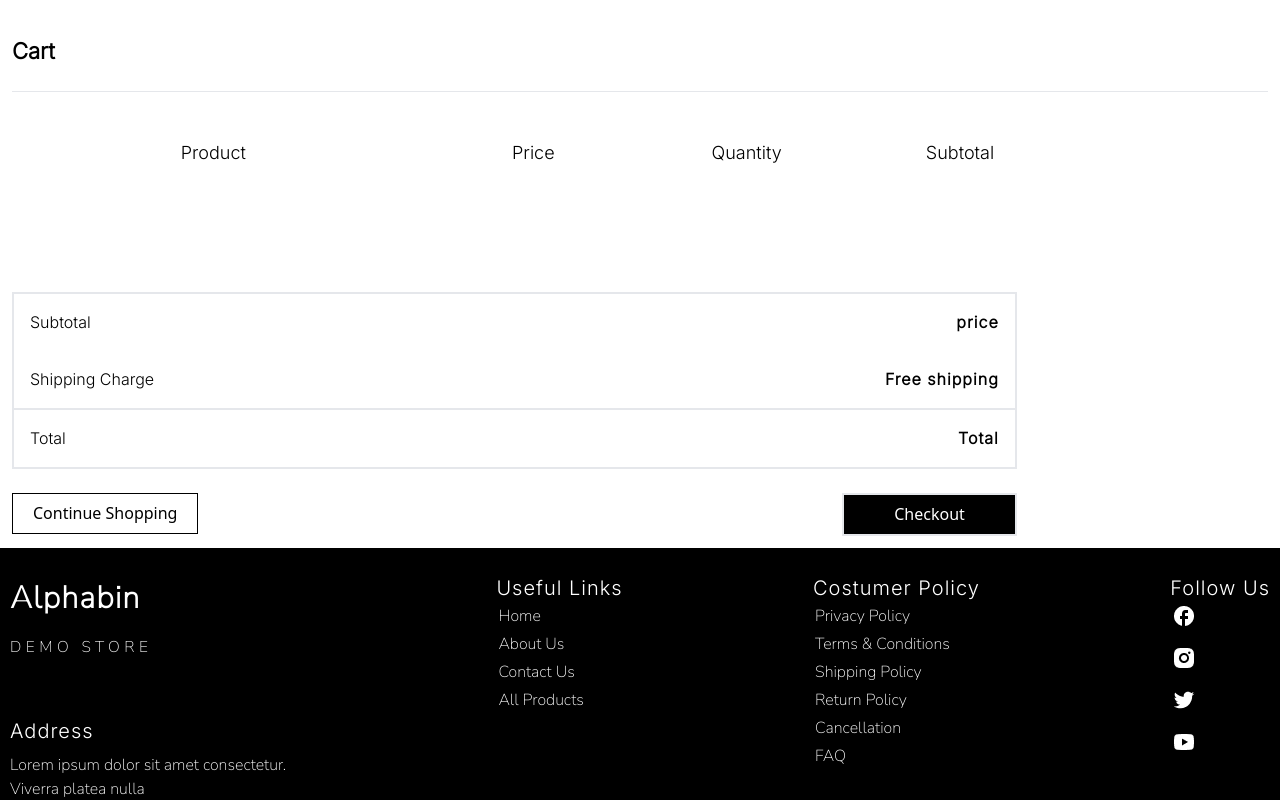
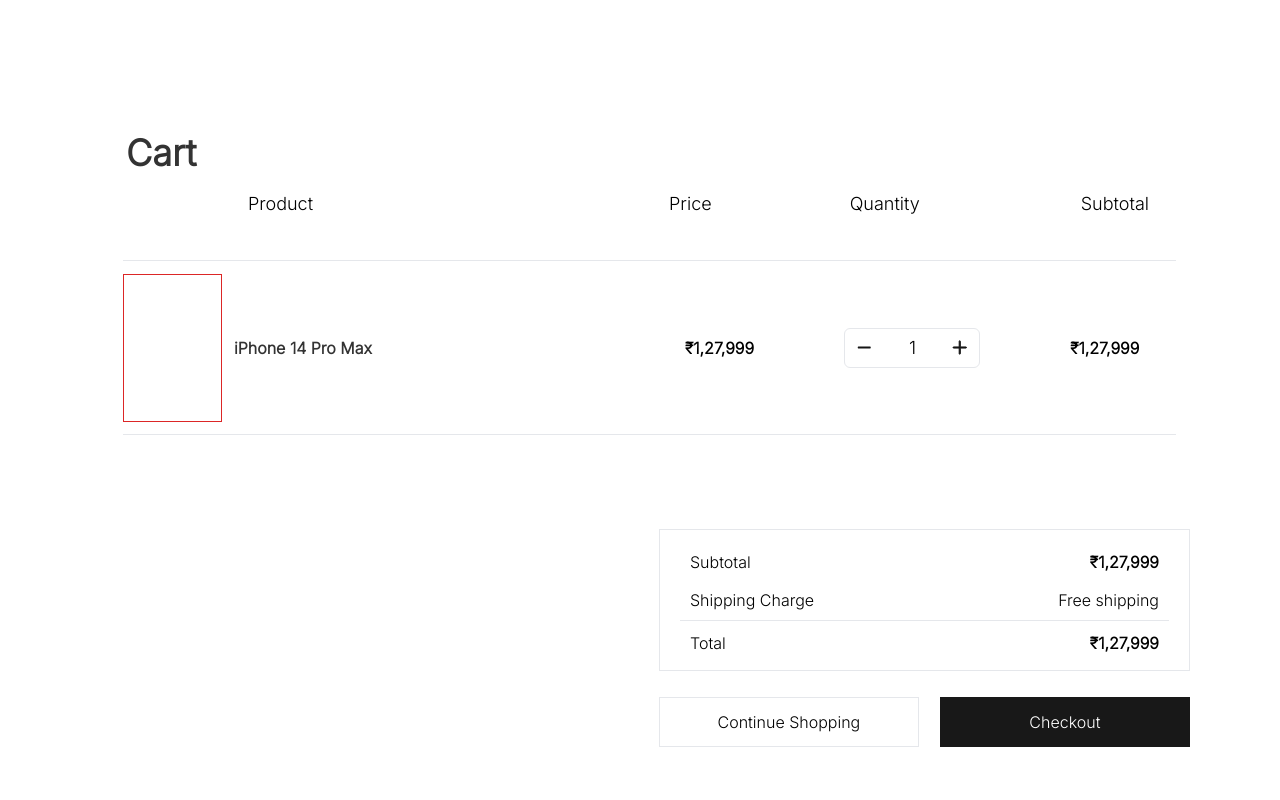
Before and after one commit to alphabin-qa/demo-website, a React (Create React App) app in the folder frontend/: page /cart in a window 1280 px wide. Shown: the top 800 px of the page. Built offline with nearby package versions, Linux system fonts and the light colour scheme.

Commit message:
added cart

```diff
--- a/frontend/src/components/pages/Cart.jsx
+++ b/frontend/src/components/pages/Cart.jsx
@@ -1,12 +1,12 @@
-import React, { useState } from "react";
-import { DeleteOutlined, MinusOutlined, PlusOutlined } from "@ant-design/icons";
+import React from "react";
 import { useDispatch, useSelector } from "react-redux";
 import { removeFromCart, adjustQuantity } from "../../store/reducers/cartItems";
-import { Link } from "react-router-dom";
+import { useNavigate } from "react-router-dom";
 
 function Cart() {
   const { cartItems } = useSelector((state) => state?.cartlists);
   const dispatch = useDispatch();
+  const navigate = useNavigate();
   console.log("Cart Items-----", cartItems);
 
   const removeCartItemHandler = (itemId) => {
@@ -22,139 +22,121 @@
   };
 
   return (
-    <div className="mt-[30px] xl:container lg:container sm:p-[7px] md:p-[12px] mx-auto xl:w-[70%]">
-      <div className="border-b-[1px] h-[50px]">
-        <div className="h-[39px]">
-          <div>
-            <h1 className="float-start font-inter font-[700] sm:text-[18px] xl:text-[36px] md:text-[20px] lg:text-[22px] leading-[18.5px]">
+    <>
+      <div className="mt-[144px] gap-16 mb-[157px]">
+        <div className="shrink-0 mx-[90px] flex flex-col gap-16">
+          <p className="text-[#333] w-full xl:w-[1270px] font-inter text-[36px] font-bold leading-[18.5px] text-left ml-9">
             Cart
-            </h1>
+          </p>
         </div>
-        </div>
-      </div>
-      <div className="grid xl:grid-cols-1 gap-6 mt-[20px]">
-        <div className="grid grid-cols-6 gap-6 text-center mt-[30px]">
-          <div className="col-span-2 font-inter font-[500] text-[18px] leading-[21.78px] tracking-[1%]">
+        <div className="flex flex-col gap-8 mx-[90px]">
+          <div className="flex gap-6 text-center ml-[30px] mt-[30px] w-[1029px] ">
+            <div className="col-span-2 font-inter font-[500] text-[18px] leading-[21.78px] tracking-[1%] pl-[8rem]">
               Product
             </div>
-          <div className="font-inter font-[500] text-[18px] leading-[21.78px] tracking-[1%]">
+            <div className="w-full flex justify-end">
+              <div className="font-inter mr-[138px] font-[500] text-[18px] leading-[21.78px] tracking-[1%]">
                 Price
               </div>
-          <div className="font-inter font-[500] text-[18px] leading-[21.78px] tracking-[1%]">
+              <div className="font-inter mr-[161px] font-[500] text-[18px] leading-[21.78px] tracking-[1%]">
                 Quantity
               </div>
               <div className="font-inter font-[500] text-[18px] leading-[21.78px] tracking-[1%]">
                 Subtotal
               </div>
-          <div className=""></div>
-        </div>{" "}
-        <div className="grid grid-cols-6 gap-6">
-          {cartItems.map((item) => (
-            <>
-              <div className=" col-span-2 flex justify-center items-center">
-                <img src={item.img} className="w-[150px] h-[160px]" alt="" />
-                <p className="font-inter font-[600] text-[18px] leading-[21.78px]">
-                  {item.header}
-                </p>
             </div>
-              <div className="flex items-center justify-center">
-                <p className="font-inter font-[600] text-[16px] leading-[24px] tracking-[1px]">
-                  {item.price}
-                </p>
           </div>
-              <div className="flex flex-col justify-center items-center">
-                <div className="border-[1px] w-[150px] border-black flex justify-between items-center py-[6px] px-[10px]">
-                  <div>
+
+          <div className="h-[175px] my-[14px] ml-[33px] mr-[14px] flex items-center gap-[265px] border-t border-b">
+            <div className="flex items-center gap-3">
+              <div className="w-[99px] h-[148px] border border-red-600"></div>
+              <div className="font-inter text-[18px font-semibold text-[#333]">
+                iPhone 14 Pro Max
+              </div>
+            </div>
+            <div className="flex gap-[90px] justify-center items-center font-inter font-semibold text-base pl-12">
+              <div>₹1,27,999</div>
+              <div className="w-[136px] h-[40px] flex justify-between items-center p-[10px] border rounded-md">
+                <div className="cursor-pointer" onClick={handleIncrement}>
+                  <svg
+                    xmlns="http://www.w3.org/2000/svg"
+                    width="19"
+                    height="19"
+                    viewBox="0 0 19 19"
+                    fill="none"
+                  >
+                    <path
+                      d="M2.75 9.5C2.75 9.23478 2.8356 8.98043 2.98798 8.79289C3.14035 8.60536 3.34701 8.5 3.5625 8.5H14.9375C15.153 8.5 15.3597 8.60536 15.512 8.79289C15.6644 8.98043 15.75 9.23478 15.75 9.5C15.75 9.76522 15.6644 10.0196 15.512 10.2071C15.3597 10.3946 15.153 10.5 14.9375 10.5H3.5625C3.34701 10.5 3.14035 10.3946 2.98798 10.2071C2.8356 10.0196 2.75 9.76522 2.75 9.5Z"
+                      fill="#151515"
+                    />
+                  </svg>
+                </div>
+                <div className="flex justify-center items-center font-inter font-normal text-[18px] leading-6 tracking-[24px] pl-[25px]">
+                  <span>1</span>
+                </div>
+                <div className="cursor-pointer" onClick={handleDecrement}>
+                  <svg
+                    xmlns="http://www.w3.org/2000/svg"
+                    width="19"
+                    height="19"
+                    viewBox="0 0 19 19"
+                    fill="none"
+                  >
+                    <path
+                      d="M9.75 2.75C9.89918 2.75 10.0423 2.80926 10.1477 2.91475C10.2532 3.02024 10.3125 3.16332 10.3125 3.3125V8.9375H15.9375C16.0867 8.9375 16.2298 8.99676 16.3352 9.10225C16.4407 9.20774 16.5 9.35082 16.5 9.5C16.5 9.64918 16.4407 9.79226 16.3352 9.89775C16.2298 10.0032 16.0867 10.0625 15.9375 10.0625H10.3125V15.6875C10.3125 15.8367 10.2532 15.9798 10.1477 16.0852C10.0423 16.1907 9.89918 16.25 9.75 16.25C9.60082 16.25 9.45774 16.1907 9.35225 16.0852C9.24676 15.9798 9.1875 15.8367 9.1875 15.6875V10.0625H3.5625C3.41332 10.0625 3.27024 10.0032 3.16475 9.89775C3.05926 9.79226 3 9.64918 3 9.5C3 9.35082 3.05926 9.20774 3.16475 9.10225C3.27024 8.99676 3.41332 8.9375 3.5625 8.9375H9.1875V3.3125C9.1875 3.16332 9.24676 3.02024 9.35225 2.91475C9.45774 2.80926 9.60082 2.75 9.75 2.75Z"
+                      fill="#151515"
+                    />
+                    <path
+                      d="M9.75 2.75C9.89918 2.75 10.0423 2.80926 10.1477 2.91475C10.2532 3.02024 10.3125 3.16332 10.3125 3.3125V8.9375H15.9375C16.0867 8.9375 16.2298 8.99676 16.3352 9.10225C16.4407 9.20774 16.5 9.35082 16.5 9.5C16.5 9.64918 16.4407 9.79226 16.3352 9.89775C16.2298 10.0032 16.0867 10.0625 15.9375 10.0625H10.3125V15.6875C10.3125 15.8367 10.2532 15.9798 10.1477 16.0852C10.0423 16.1907 9.89918 16.25 9.75 16.25C9.60082 16.25 9.45774 16.1907 9.35225 16.0852C9.24676 15.9798 9.1875 15.8367 9.1875 15.6875V10.0625H3.5625C3.41332 10.0625 3.27024 10.0032 3.16475 9.89775C3.05926 9.79226 3 9.64918 3 9.5C3 9.35082 3.05926 9.20774 3.16475 9.10225C3.27024 8.99676 3.41332 8.9375 3.5625 8.9375H9.1875V3.3125C9.1875 3.16332 9.24676 3.02024 9.35225 2.91475C9.45774 2.80926 9.60082 2.75 9.75 2.75Z"
+                      stroke="#151515"
+                    />
+                  </svg>
+                </div>
+              </div>
+              <div>₹1,27,999</div>
+            </div>
+          </div>
+          <div className="mt-[48px] flex flex-col items-end font-inter">
+            <div className="w-[531px] px-[20px] py-[10px] flex flex-col border mb-[26px] text-base leading-6 font-normal">
+              <div className="h-[40px] flex gap-[60px]">
+                <div className="h-[30.88px] p-[10px]">Subtotal</div>
+                <div className="w-full font-semibold text-end pl-[50px] py-[10px] pr-[10px]">
+                  ₹1,27,999
+                </div>
+              </div>
+              <div className="h-[40px] flex justify-center items-center gap-[60px]">
+                <div className="h-[30.88px] w-full text-base p-[10px] flex justify-start items-center ">
+                  Shipping Charge
+                </div>
+                <div className="w-full font-medium text-end pl-[50px] py-[10px] pr-[10px]">
+                  Free shipping
+                </div>
+              </div>
+              <div className="h-[40px] flex gap-[60px] border-t">
+                <div className="h-[30.88px] p-[10px]">Total</div>
+                <div className="w-full font-semibold text-end pl-[50px] py-[10px] pr-[10px]">
+                  ₹1,27,999
+                </div>
+              </div>
+            </div>
+            <div className="flex w-[531px] gap-[21px]">
               <button
-                      className="float-start"
-                      onClick={() => handleDecrement(item.id)}
+                className="w-full p-[8px] h-[50px] border"
+                onClick={() => navigate("/products")}
               >
-                      <span className="">
-                        <MinusOutlined />
-                      </span>
+                Continue Shopping
               </button>
-                  </div>
-                  <div className="font-inter font-[400] text-[18px] leading-[24px]">
-                    {item.quantity}
-                  </div>
-                  <div>
               <button
-                      className="float-end"
-                      onClick={() => handleIncrement(item.id)}
+                className="w-full [10px] h-[50px] text-white bg-[#181818]"
+                onClick={() => navigate("/checkout")}
               >
-                      <span className="">
-                        <PlusOutlined />
-                      </span>
+                Checkout
               </button>
             </div>
           </div>
         </div>
-              <div className="flex items-center justify-center">
-                <p className="font-inter font-[600] text-[16px] leading-[24px] tracking-[1px]">
-                  {item.price}
-                </p>
-              </div>
-              <div className="flex items-center">
-                <div
-                  onClick={() => removeCartItemHandler(item.id)}
-                  className="cursor-pointer"
-                >
-                  <DeleteOutlined />
-                </div>
       </div>
     </>
-          ))}
-        </div>
-      </div>
-
-      <div className="grid xl:grid-cols-2 gap-6 mt-[5rem]">
-        <div></div>
-        <div className="w-[80%]">
-          <div className="border-2">
-            <div className="p-[16px]">
-              <strong className="font-inter font-[400] text-[16px]">
-                Subtotal
-              </strong>{" "}
-              <p className="float-end font-inter font-[600] text-[16px] leading-[24px] tracking-[1px]">
-                price
-              </p>
-            </div>
-            <div className="p-[16px]">
-              <strong className="font-inter font-[400] text-[16px]">
-                Shipping Charge
-              </strong>{" "}
-              <p className="float-end font-inter font-[600] text-[16px] leading-[24px] tracking-[1px]">
-                Free shipping
-              </p>
-            </div>
-            <div className="p-[16px] border-t-2 ">
-              <strong className="font-inter font-[400] text-[16px]">
-                Total
-              </strong>{" "}
-              <p className="float-end font-inter font-[600] text-[16px] leading-[24px] tracking-[1px]">
-                Total
-              </p>
-            </div>
-          </div>
-          <div className="flex justify-between mt-[1.5rem]">
-            <div>
-              <Link to={`/products`}>
-                <button className="border-[1px] border-black px-[20px] py-[10px] font-sans font-[400] text-[16px] leading-[18.8px] text-center">
-                  Continue Shopping
-                </button>
-              </Link>
-            </div>
-            <div>
-              <Link to={`/checkout`}>
-                <button className="border-2 px-[50px] bg-black text-white py-[10px] font-sans font-[400] text-[16px] leading-[18.8px] text-center">
-                  Checkout
-                </button>
-              </Link>
-            </div>
-          </div>
-        </div>
-      </div>
-    </div>
   );
 }
 
--- a/frontend/src/components/pages/Login.jsx
+++ b/frontend/src/components/pages/Login.jsx
@@ -1,5 +1,5 @@
 import React, { useEffect, useState } from "react";
-import { useGetUserMutation, useLoginMutation } from "../../services/authServices";
+import { useLoginMutation } from "../../services/authServices";
 import { useNavigate } from "react-router-dom";
 import {
   getUserAccessToken,
```
Also changed, not shown: frontend/src/components/Header.jsx (+7 -5 lines), frontend/src/components/pages/MyAccount.jsx (+10 -9 lines), frontend/src/components/pages/Wishlist.jsx (+43 -35 lines), frontend/src/services/authServices.jsx (+4 -4 lines). Lines whose indentation alone changed are shown as unchanged.
